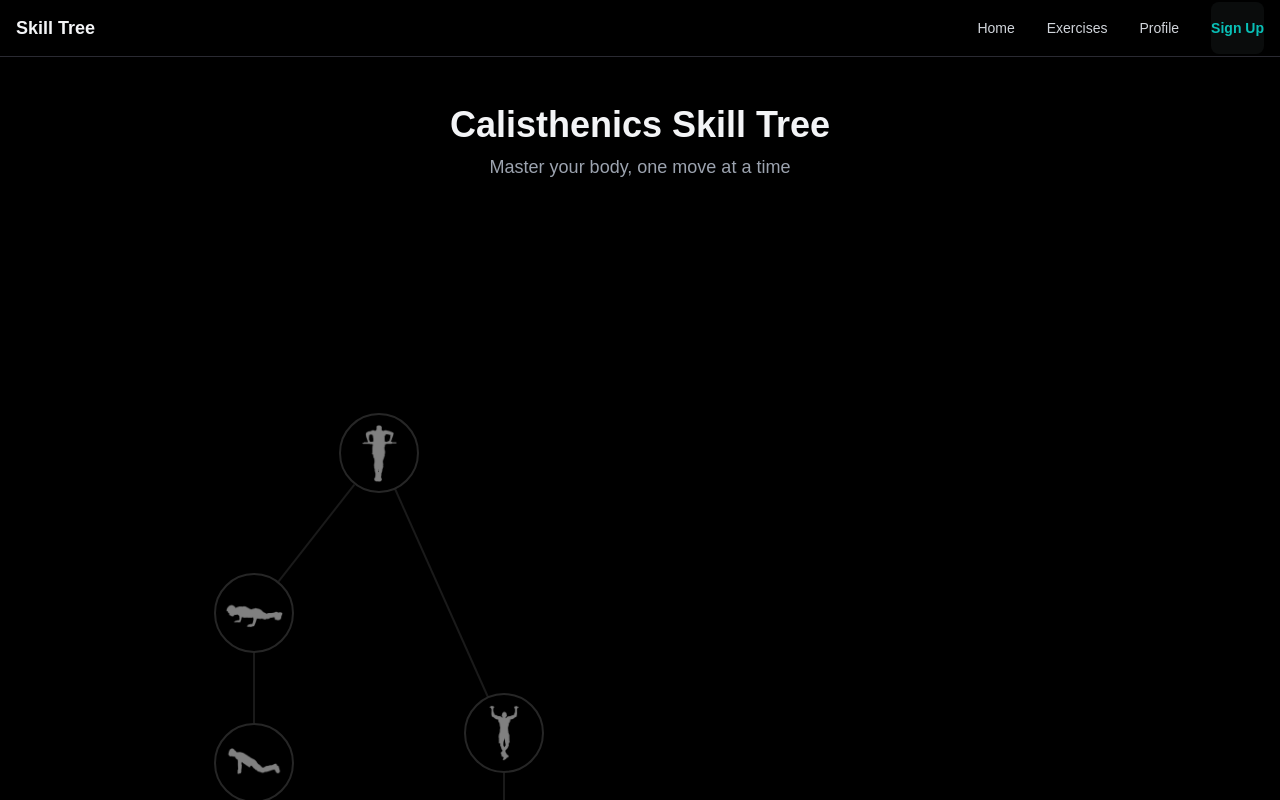
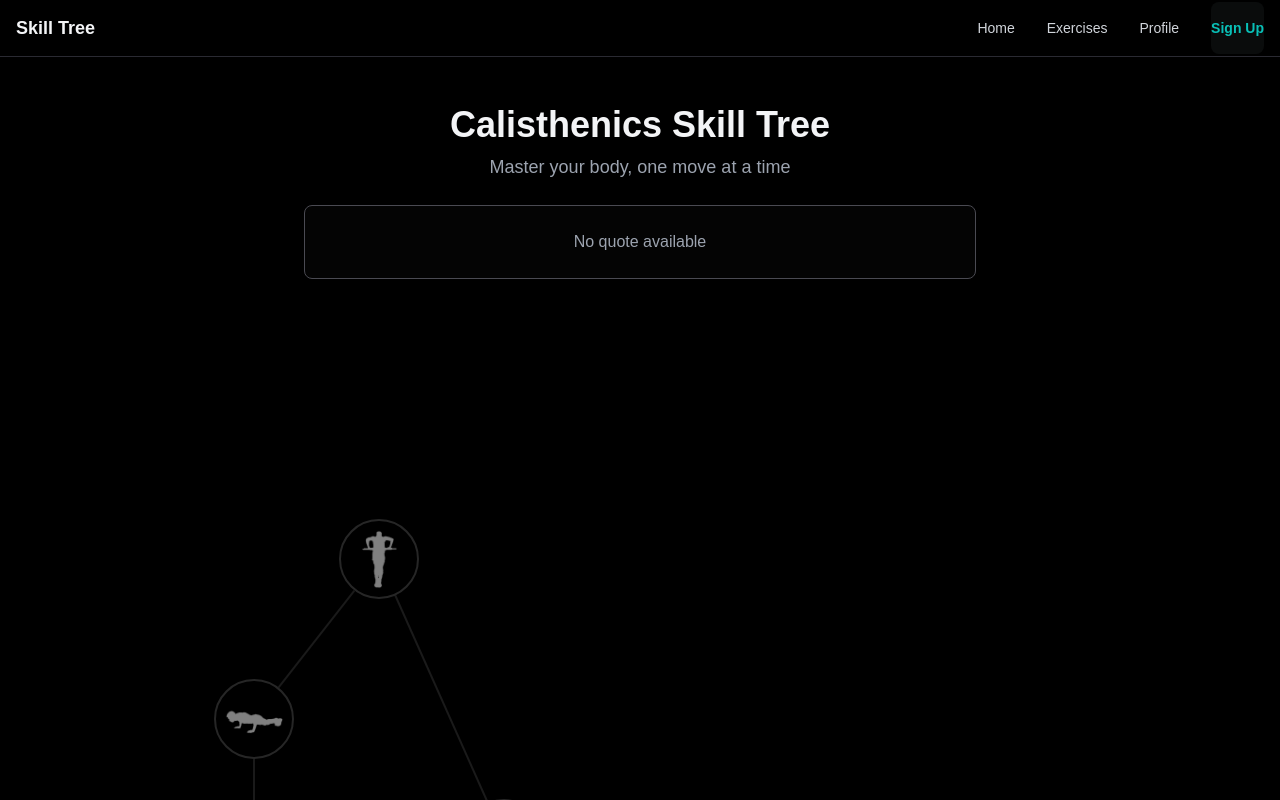
Before and after one commit to Septree/calisthenics-skill-tree, a Next.js app in the folder calisthenics-skill-tree/: page / in a window 1280 px wide. Shown: the top 800 px of the page. Built offline with nearby package versions, Linux system fonts and the light colour scheme; no server answers.

Commit message:
added quotes api implementation]

```diff
--- a/calisthenics-skill-tree/app/page.js
+++ b/calisthenics-skill-tree/app/page.js
@@ -4,19 +4,21 @@ import { useState, useEffect} from 'react';
 import { theme } from './theme';
 import { exercises } from './exercises-data';
 import { useAuth } from './AuthContext';
-import { getUserProgress, markExerciseComplete, markExerciseIncomplete } from './db-helpers';
+import { getUserProgress } from './db-helpers';
 export default function Home() {
   const [hoveredExercise, setHoveredExercise] = useState(null);
   const { user } = useAuth();
   const [completedExercises, setCompletedExercises] = useState([]);
   const [isLoadingProgress, setIsLoadingProgress] = useState(true);
+  const [quote, setQuote] = useState(null);
+  const [isLoadingQuote, setIsLoadingQuote] = useState(true);
   // calculate container height
   const containerHeight = Math.max(
     800,
     ...exercises.map(ex => ex.position.top + 180)
   );
 
-  // Load user progress
+  // load user progress
   useEffect(() => {
     if (user) {
       getUserProgress(user.uid).then((progress) => {
@@ -28,37 +30,77 @@ export default function Home() {
     }
   }, [user]);
 
-  // Handle node click (OUTSIDE useEffect)
-  const handleNodeClick = async (exerciseId) => {
-    if (!user) {
-      alert('Please sign in to track progress');
-      return;
+  useEffect(() => {
+  const fetchQuote = async () => {
+    try {
+      const response = await fetch('https://api.api-ninjas.com/v1/quotes', {
+        headers: {
+          'X-Api-Key': process.env.NEXT_PUBLIC_QUOTES_API_KEY
+        }
+      });
+
+      const data = await response.json();
+
+      if (data && data.length > 0) {
+        setQuote(data[0]);
       }
 
-    const isCompleted = completedExercises.includes(exerciseId);
-
-    if (isCompleted) {
-      const success = await markExerciseIncomplete(user.uid, exerciseId);
-      if (success) {
-        setCompletedExercises(completedExercises.filter(id => id !== exerciseId));
-      }
-    } else {
-      const success = await markExerciseComplete(user.uid, exerciseId);
-      if (success) {
-        setCompletedExercises([...completedExercises, exerciseId]);
-      }
+      setIsLoadingQuote(false);
+    } catch (error) {
+      console.error('Error fetching quote:', error);
+      setIsLoadingQuote(false);
     }
   };
+
+  fetchQuote();
+}, []);
+
   return (
     <div className="min-h-screen relative overflow-hidden" style={{ backgroundColor: theme.background.primary }}>
   {/* INTRO TEXT */}
-      <div className="text-center pt-12 pb-8">
+  <div className="text-center pt-12 pb-4">
     <h1 className="text-4xl font-bold mb-2" style={{ color: theme.text.primary }}>
       Calisthenics Skill Tree
     </h1>
-        <p className="text-lg" style={{ color: theme.text.tertiary }}>
+    <p className="text-lg mb-6" style={{ color: theme.text.tertiary }}>
       Master your body, one move at a time
     </p>
+
+    {/* QUOTE OF THE DAY */}
+    <div
+      className="max-w-2xl mx-auto p-6 rounded-lg mb-6"
+      style={{
+        backgroundColor: theme.background.secondary,
+        border: `1px solid ${theme.border.default}`
+      }}
+    >
+      {isLoadingQuote ? (
+        <p style={{ color: theme.text.tertiary }}>Loading quote...</p>
+      ) : quote ? (
+        <>
+          <p
+            className="text-sm uppercase tracking-wide mb-3"
+            style={{ color: theme.text.tertiary }}
+          >
+            Quote of the Day
+          </p>
+          <p
+            className="text-lg italic mb-3"
+            style={{ color: theme.text.primary }}
+          >
+            "{quote.quote}"
+          </p>
+          <p
+            className="text-sm"
+            style={{ color: theme.text.secondary }}
+          >
+            — {quote.author}
+          </p>
+        </>
+      ) : (
+        <p style={{ color: theme.text.tertiary }}>No quote available</p>
+      )}
+    </div>
   </div>
 
       {/* SKILL TREE CONTAINER */}
@@ -111,14 +153,16 @@ export default function Home() {
               left: `${exercise.position.left}px`,
             }}
           >
-          <button
-            onClick={() => handleNodeClick(exercise.id)}
-            className="rounded-full transition-all duration-200 hover:scale-110 cursor-pointer bg-transparent relative"
+          <a
+            href={`/exercises/${exercise.id}`}
+              className="rounded-full transition-all duration-200 hover:scale-110 cursor-pointer bg-transparent relative flex items-center justify-center"
               style={{
                 width: '80px',
                 height: '80px',
                 border: `2px solid ${theme.node.border}`,
-              opacity: completedExercises.includes(exercise.id) ? 1 : 0.5,  // opactiy, edit this as you wish
+                opacity: completedExercises.includes(exercise.id) ? 1 : 0.5,
+                display: 'block',
+                textDecoration: 'none',
               }}
               onMouseEnter={(e) => {
                 e.currentTarget.style.border = `2px solid ${theme.node.borderHover}`;
@@ -150,7 +194,7 @@ export default function Home() {
                   </div>
                 )}
               </div>
-            </button>
+            </a>
 
             {/* HOVER BOX */}
             {hoveredExercise?.id === exercise.id && (
```
Lines whose indentation alone changed are shown as unchanged.
